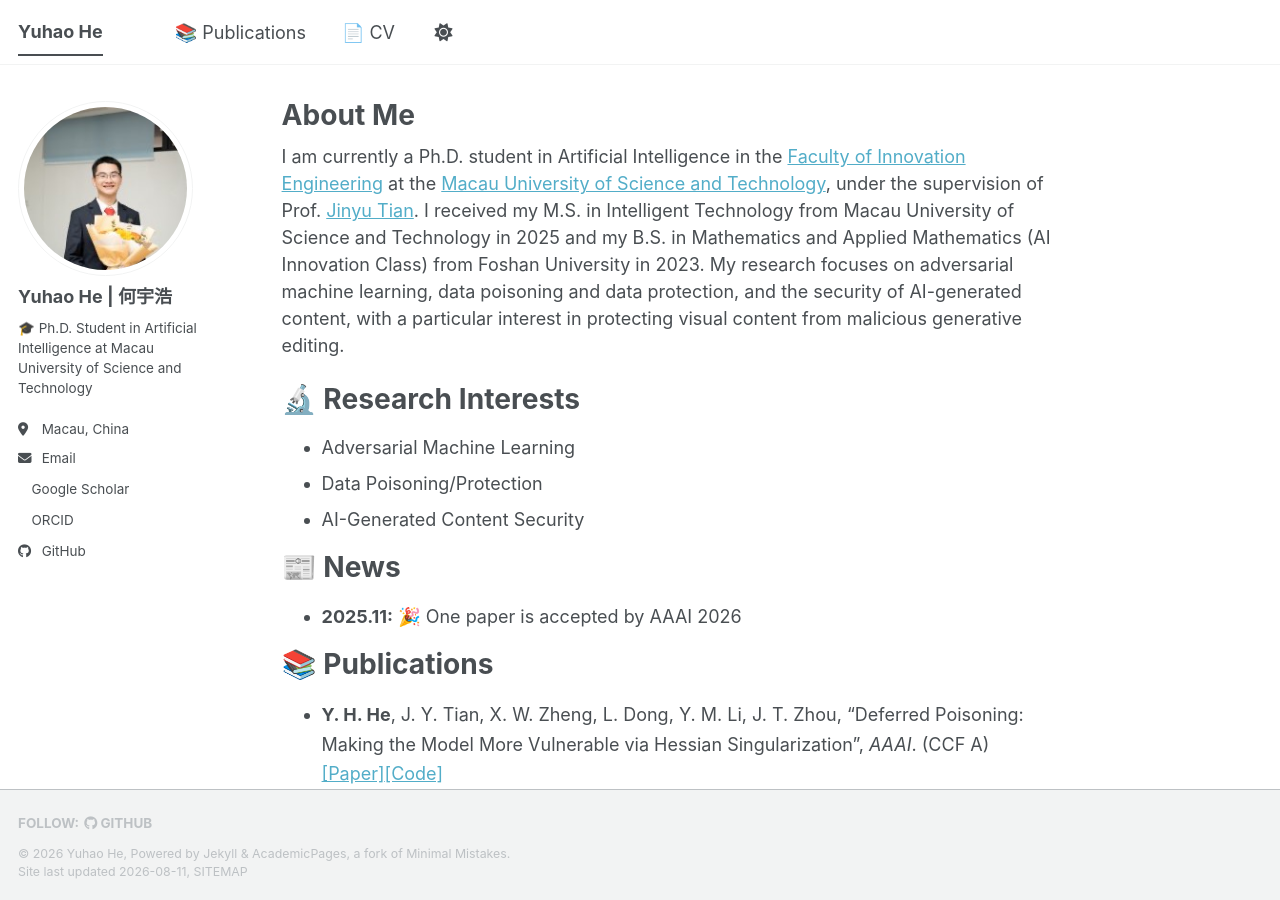
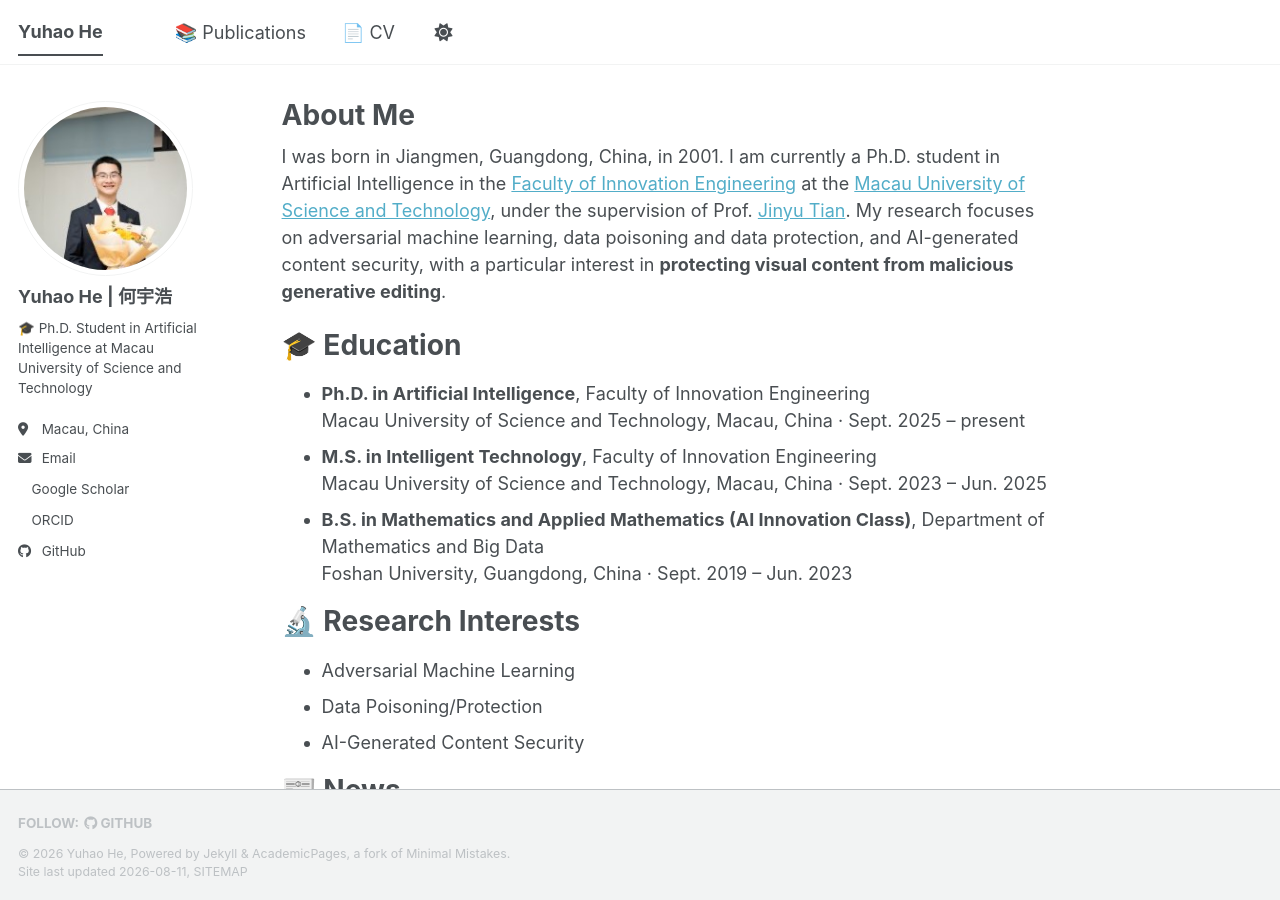
Before and after one commit to Anson-He/Anson-He.github.io, a Jekyll site: the page built from _pages/about.md, in a window 1280 px wide and 900 px high. Built offline with Jekyll 4.4.1, drawn with Linux system fonts in a browser that asks for light colours; a style sheet for code colours, icons or effects is not loaded.

Commit message:
refine biography and education details

```diff
--- a/_data/cv.json
+++ b/_data/cv.json
@@ -52,6 +52,8 @@
       "institution": "Macau University of Science and Technology",
       "area": "Intelligent Technology, Faculty of Innovation Engineering",
       "studyType": "M.S.",
+      "advisor": "Prof. Jinyu Tian",
+      "advisorUrl": "https://jinyutian.github.io/",
       "startDate": "2023-09",
       "endDate": "2025-06",
       "gpa": null,
--- a/_pages/about.md
+++ b/_pages/about.md
@@ -7,7 +7,17 @@
   - /about.html
 ---
 
-I am currently a Ph.D. student in Artificial Intelligence in the [Faculty of Innovation Engineering](https://www.must.edu.mo/en/fie) at the [Macau University of Science and Technology](https://www.must.edu.mo/en), under the supervision of Prof. [Jinyu Tian](https://jinyutian.github.io/). I received my M.S. in Intelligent Technology from Macau University of Science and Technology in 2025 and my B.S. in Mathematics and Applied Mathematics (AI Innovation Class) from Foshan University in 2023. My research focuses on adversarial machine learning, data poisoning and data protection, and the security of AI-generated content, with a particular interest in protecting visual content from malicious generative editing.
+I was born in Jiangmen, Guangdong, China, in 2001. I am currently a Ph.D. student in Artificial Intelligence in the [Faculty of Innovation Engineering](https://www.must.edu.mo/en/fie) at the [Macau University of Science and Technology](https://www.must.edu.mo/en), under the supervision of Prof. [Jinyu Tian](https://jinyutian.github.io/). My research focuses on adversarial machine learning, data poisoning and data protection, and AI-generated content security, with a particular interest in **protecting visual content from malicious generative editing**.
+
+🎓 Education
+======
+
+- **Ph.D. in Artificial Intelligence**, Faculty of Innovation Engineering<br>
+  Macau University of Science and Technology, Macau, China · Sept. 2025 – present
+- **M.S. in Intelligent Technology**, Faculty of Innovation Engineering<br>
+  Macau University of Science and Technology, Macau, China · Sept. 2023 – Jun. 2025
+- **B.S. in Mathematics and Applied Mathematics (AI Innovation Class)**, Department of Mathematics and Big Data<br>
+  Foshan University, Guangdong, China · Sept. 2019 – Jun. 2023
 
 🔬 Research Interests
 ======
```
Also changed, not shown: _pages/cv.md (+2 -1 lines).
